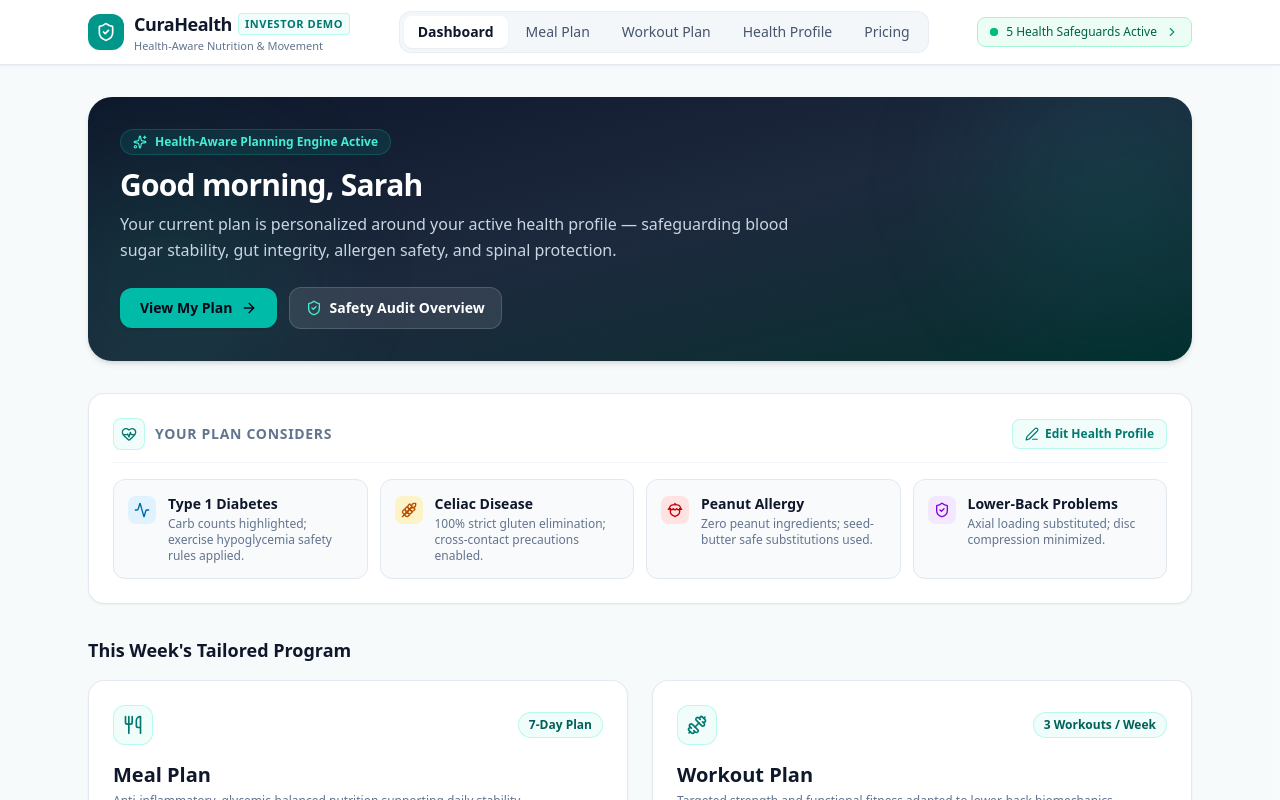
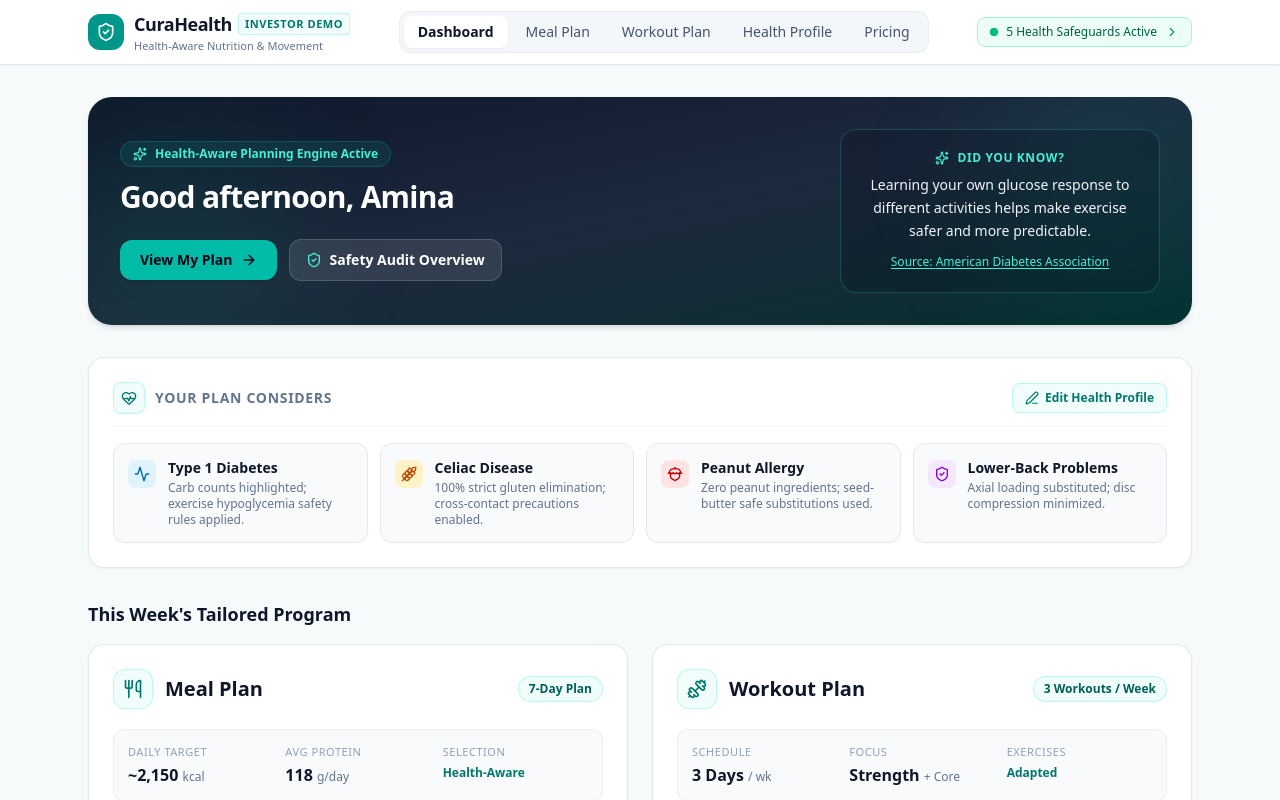
Before and after one commit to WaydenDunford/hackathon-adria, a React (Vite) app: page / in a window 1280 px wide. Shown: the top 800 px of the page. Built offline with nearby package versions, Linux system fonts and the light colour scheme.

Commit message:
Refine health-aware dashboard content

```diff
--- a/src/components/DashboardScreen.tsx
+++ b/src/components/DashboardScreen.tsx
@@ -1,4 +1,4 @@
-import React from 'react';
+import React, { useState } from 'react';
 import { HealthProfileState, NavTab, EvidenceCitation } from '../types';
 import {
   ShieldCheck,
@@ -23,34 +23,128 @@ interface DashboardScreenProps {
   onOpenAdjustments: () => void;
 }
 
+const healthFacts = [
+  {
+    fact: 'Active muscles can take up glucose during exercise, even when less insulin is available.',
+    condition: 'Type 1 Diabetes',
+    source: 'American Diabetes Association',
+    sourceUrl: 'https://diabetes.org/health-wellness/fitness/blood-glucose-and-exercise',
+  },
+  {
+    fact: 'Physical activity can increase insulin sensitivity for 24 hours or more after a workout.',
+    condition: 'Type 1 Diabetes',
+    source: 'American Diabetes Association',
+    sourceUrl: 'https://diabetes.org/health-wellness/fitness/blood-glucose-and-exercise',
+  },
+  {
+    fact: 'Regular activity can help lower A1C over time, alongside an individualized diabetes plan.',
+    condition: 'Type 1 Diabetes',
+    source: 'American Diabetes Association',
+    sourceUrl: 'https://diabetes.org/health-wellness/fitness/blood-glucose-and-exercise',
+  },
+  {
+    fact: 'Aerobic and resistance exercise both support cardiovascular health and insulin sensitivity.',
+    condition: 'Type 1 Diabetes',
+    source: 'American Diabetes Association',
+    sourceUrl: 'https://diabetes.org/health-wellness/fitness/anaerobic-exercise-diabetes',
+  },
+  {
+    fact: 'Learning your own glucose response to different activities helps make exercise safer and more predictable.',
+    condition: 'Type 1 Diabetes',
+    source: 'American Diabetes Association',
+    sourceUrl: 'https://diabetes.org/health-wellness/fitness/exercise-and-type-1',
+  },
+  {
+    fact: 'Being active can support heart health, mood, and sleep for people living with type 1 diabetes.',
+    condition: 'Type 1 Diabetes',
+    source: 'American Diabetes Association',
+    sourceUrl: 'https://professional.diabetes.org/sites/dpro/files/2026-06/guide-for-people-with-type_1-diabetes.pdf',
+  },
+  {
+    fact: 'For non-specific low-back pain, physical therapy can improve strength, movement, and return to activity.',
+    condition: 'Lower-Back Problems',
+    source: 'World Health Organization',
+    sourceUrl: 'https://www.who.int/news-room/fact-sheets/detail/low-back-pain',
+  },
+  {
+    fact: 'Staying physically active is one of the self-care strategies that can help reduce symptoms and future episodes of non-specific low-back pain.',
+    condition: 'Lower-Back Problems',
+    source: 'World Health Organization',
+    sourceUrl: 'https://www.who.int/news-room/fact-sheets/detail/low-back-pain',
+  },
+  {
+    fact: 'Low physical activity is a risk factor for non-specific low-back pain, so gradual movement can be part of recovery.',
+    condition: 'Lower-Back Problems',
+    source: 'World Health Organization',
+    sourceUrl: 'https://www.who.int/news-room/fact-sheets/detail/low-back-pain',
+  },
+  {
+    fact: 'Low-back rehabilitation aims to help people return to meaningful daily activities while improving function.',
+    condition: 'Lower-Back Problems',
+    source: 'World Health Organization',
+    sourceUrl: 'https://www.who.int/news-room/fact-sheets/detail/low-back-pain',
+  },
+  {
+    fact: 'Exercise can be adapted by reducing duration, frequency, or intensity when symptoms need a gentler approach.',
+    condition: 'Lower-Back Problems',
+    source: 'Centers for Disease Control and Prevention',
+    sourceUrl: 'https://archive.cdc.gov/www_cdc_gov/arthritis/basics/physical-activity/pain.html',
+  },
+  {
+    fact: 'Untreated celiac disease can affect nutrient absorption, so protecting bone health is an important part of care.',
+    condition: 'Celiac Disease',
+    source: 'National Institute of Diabetes and Digestive and Kidney Diseases',
+    sourceUrl: 'https://www.niddk.nih.gov/health-information/digestive-diseases/celiac-disease/treatment',
+  },
+  {
+    fact: 'Regular physical activity helps strengthen bones and muscles, a useful complement to celiac disease follow-up care.',
+    condition: 'Celiac Disease',
+    source: 'Centers for Disease Control and Prevention',
+    sourceUrl: 'https://www.cdc.gov/physical-activity-basics/health-benefits/adults.html',
+  },
+  {
+    fact: 'Physical activity can improve sleep quality and reduce anxiety—whole-health benefits alongside celiac disease treatment.',
+    condition: 'Celiac Disease',
+    source: 'Centers for Disease Control and Prevention',
+    sourceUrl: 'https://www.cdc.gov/physical-activity-basics/health-benefits/adults.html',
+  },
+  {
+    fact: 'Exercise supports general health, but a strict gluten-free diet remains the treatment for celiac disease.',
+    condition: 'Celiac Disease',
+    source: 'National Institute of Diabetes and Digestive and Kidney Diseases',
+    sourceUrl: 'https://www.niddk.nih.gov/health-information/digestive-diseases/celiac-disease/treatment',
+  },
+];
+
 export const DashboardScreen: React.FC<DashboardScreenProps> = ({
   healthProfile,
   onNavigate,
   onOpenAdjustments,
 }) => {
+  const hour = new Date().getHours();
+  const greeting = hour < 12 ? 'Good morning' : hour < 18 ? 'Good afternoon' : 'Good evening';
+  const [healthFact] = useState(() => healthFacts[Math.floor(Math.random() * healthFacts.length)]);
+
   return (
     <div className="space-y-8 animate-fade-in pb-12">
       {/* 1. Header Section */}
-      <div className="bg-gradient-to-br from-slate-900 via-slate-800 to-teal-950 rounded-3xl p-6 sm:p-8 text-white shadow-md relative overflow-hidden">
+      <div className="bg-gradient-to-br from-slate-900 via-slate-800 to-teal-950 rounded-3xl px-6 py-8 sm:px-8 text-white shadow-md relative overflow-hidden">
         {/* Subtle decorative background glow */}
         <div className="absolute -right-12 -top-12 w-64 h-64 bg-teal-500/10 rounded-full blur-3xl pointer-events-none" />
         <div className="absolute -left-12 -bottom-12 w-64 h-64 bg-emerald-500/10 rounded-full blur-3xl pointer-events-none" />
 
-        <div className="relative z-10 max-w-2xl">
+        <div className="relative z-10 grid gap-6 lg:grid-cols-[minmax(0,1fr)_20rem] lg:items-center lg:gap-8">
+          <div>
             <div className="inline-flex items-center gap-2 px-3 py-1 rounded-full bg-teal-400/10 border border-teal-400/20 text-teal-300 text-xs font-semibold mb-3">
               <Sparkles className="w-3.5 h-3.5 text-teal-300" />
               <span>Health-Aware Planning Engine Active</span>
             </div>
 
-          <h1 className="text-2xl sm:text-3xl font-bold tracking-tight text-white mb-2">
-            Good morning, Sarah
+            <h1 className="text-2xl sm:text-3xl font-bold tracking-tight text-white">
+              {greeting}, Amina
             </h1>
 
-          <p className="text-slate-300 text-sm sm:text-base leading-relaxed mb-6">
-            Your current plan is personalized around your active health profile — safeguarding blood sugar stability, gut integrity, allergen safety, and spinal protection.
-          </p>
-
-          <div className="flex flex-wrap items-center gap-3">
+            <div className="flex flex-wrap items-center gap-3 mt-6">
               <button
                 id="dashboard-view-plan-btn"
                 onClick={() => onNavigate('meals')}
@@ -69,6 +163,23 @@ export const DashboardScreen: React.FC<DashboardScreenProps> = ({
                 <span>Safety Audit Overview</span>
               </button>
             </div>
+          </div>
+
+          <aside className="w-full max-w-sm rounded-2xl border border-teal-300/20 bg-slate-950/20 px-5 py-5 text-center lg:max-w-none">
+            <div className="flex items-center justify-center gap-2 text-teal-300 text-xs font-bold uppercase tracking-wider">
+              <Sparkles className="w-3.5 h-3.5" />
+              <span>Did you know?</span>
+            </div>
+            <p className="mt-2 text-sm leading-relaxed text-slate-100">{healthFact.fact}</p>
+            <a
+              href={healthFact.sourceUrl}
+              target="_blank"
+              rel="noreferrer"
+              className="mt-3 inline-block text-xs font-medium text-teal-300 hover:text-teal-200 underline underline-offset-2"
+            >
+              Source: {healthFact.source}
+            </a>
+          </aside>
         </div>
       </div>
 
@@ -176,19 +287,17 @@ export const DashboardScreen: React.FC<DashboardScreenProps> = ({
             className="bg-white rounded-2xl border border-slate-200/90 p-6 shadow-xs flex flex-col justify-between hover:border-teal-300 transition-colors"
           >
             <div>
-              <div className="flex items-center justify-between mb-4">
+              <div className="flex items-center justify-between gap-3 mb-5">
+                <div className="flex items-center gap-3">
                   <div className="w-10 h-10 rounded-xl bg-teal-50 border border-teal-200/60 flex items-center justify-center text-teal-700">
                     <Utensils className="w-5 h-5" />
+                  </div>
+                  <h3 className="text-xl font-bold text-slate-900">Meal Plan</h3>
                 </div>
                 <span className="text-xs font-semibold px-2.5 py-1 rounded-full bg-teal-50 text-teal-800 border border-teal-200/60">
                   7-Day Plan
                 </span>
               </div>
-
-              <h3 className="text-xl font-bold text-slate-900 mb-1">Meal Plan</h3>
-              <p className="text-xs text-slate-500 mb-5">
-                Anti-inflammatory, glycemic-balanced nutrition supporting daily stability.
-              </p>
 
               {/* Key Specs */}
               <div className="grid grid-cols-3 gap-3 p-3.5 rounded-xl bg-slate-50 border border-slate-200/60 mb-5">
@@ -250,19 +359,17 @@ export const DashboardScreen: React.FC<DashboardScreenProps> = ({
             className="bg-white rounded-2xl border border-slate-200/90 p-6 shadow-xs flex flex-col justify-between hover:border-teal-300 transition-colors"
           >
             <div>
-              <div className="flex items-center justify-between mb-4">
+              <div className="flex items-center justify-between gap-3 mb-5">
+                <div className="flex items-center gap-3">
                   <div className="w-10 h-10 rounded-xl bg-teal-50 border border-teal-200/60 flex items-center justify-center text-teal-700">
                     <Dumbbell className="w-5 h-5" />
+                  </div>
+                  <h3 className="text-xl font-bold text-slate-900">Workout Plan</h3>
                 </div>
                 <span className="text-xs font-semibold px-2.5 py-1 rounded-full bg-teal-50 text-teal-800 border border-teal-200/60">
                   3 Workouts / Week
                 </span>
               </div>
-
-              <h3 className="text-xl font-bold text-slate-900 mb-1">Workout Plan</h3>
-              <p className="text-xs text-slate-500 mb-5">
-                Targeted strength and functional fitness adapted to lower-back biomechanics.
-              </p>
 
               {/* Key Specs */}
               <div className="grid grid-cols-3 gap-3 p-3.5 rounded-xl bg-slate-50 border border-slate-200/60 mb-5">
--- a/src/components/WorkoutPlanScreen.tsx
+++ b/src/components/WorkoutPlanScreen.tsx
@@ -123,9 +123,6 @@ export const WorkoutPlanScreen: React.FC<WorkoutPlanScreenProps> = ({
             <h2 className="text-xl font-bold text-slate-900">
               {currentWorkout.title}
             </h2>
-            <p className="text-xs text-slate-500 mt-1 max-w-2xl leading-relaxed">
-              {currentWorkout.description}
-            </p>
           </div>
 
           <div className="flex flex-wrap items-center gap-1.5">
--- a/src/data/mockData.ts
+++ b/src/data/mockData.ts
@@ -1061,7 +1061,6 @@ export const sampleWorkouts: WorkoutDay[] = [
     estimatedDuration: '45 mins',
     intensity: 'Moderate-High',
     muscleGroups: ['Quadriceps', 'Glutes', 'Upper Back', 'Core', 'Shoulders'],
-    description: 'A balanced full-body resistance session prioritizing vertical spinal decompression, anti-rotation core control, and low lumbar shearing force.',
     exercises: [
       {
         id: 'ex-a1',
@@ -1138,7 +1137,6 @@ export const sampleWorkouts: WorkoutDay[] = [
     estimatedDuration: '40 mins',
     intensity: 'Moderate',
     muscleGroups: ['Hamstrings', 'Glutes', 'Lats', 'Abdominals'],
-    description: 'Designed to strengthen the posterior kinetic chain without spinal shear, reinforcing pelvic alignment and metabolic glucose clearing.',
     exercises: [
       {
         id: 'ex-b1',
@@ -1201,7 +1199,6 @@ export const sampleWorkouts: WorkoutDay[] = [
     estimatedDuration: '40 mins',
     intensity: 'Moderate',
     muscleGroups: ['Chest', 'Upper Back', 'Arms', 'Spinal Mobility'],
-    description: 'Focused on postural restoration, shoulder girdle strength, and safe cardiovascular metabolic stimulus without lumbar strain.',
     exercises: [
       {
         id: 'ex-c1',
--- a/src/types.ts
+++ b/src/types.ts
@@ -63,7 +63,6 @@ export interface WorkoutDay {
   estimatedDuration: string;
   intensity: string;
   muscleGroups: string[];
-  description: string;
   exercises: Exercise[];
 }
 
```
Lines whose indentation alone changed are shown as unchanged.
